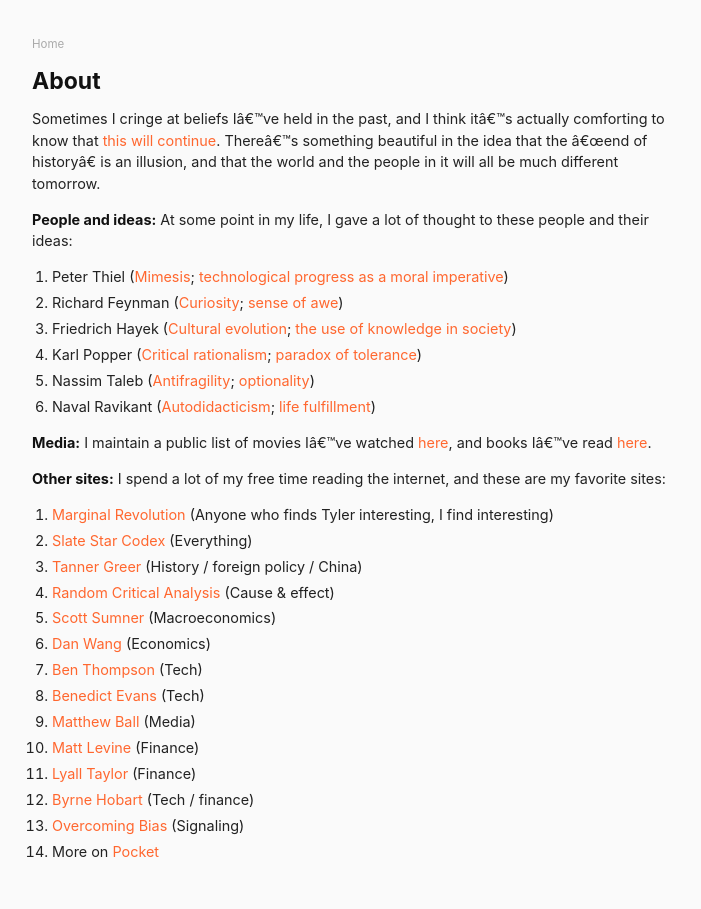
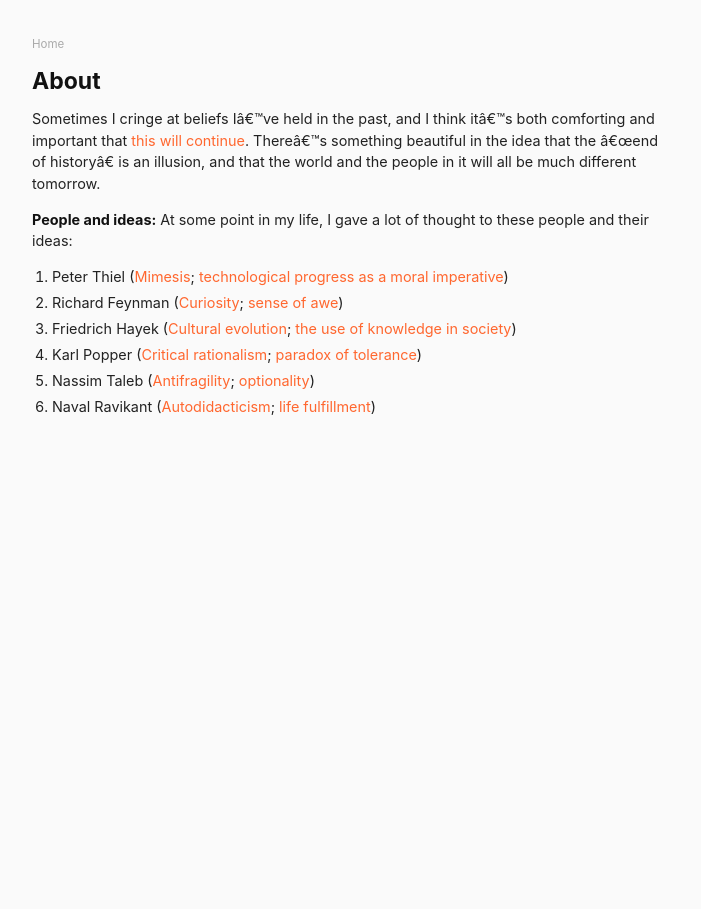
Before and after one commit to danschlz/danschulz.github.io, a Jekyll site: the page built from about.md, in a window 1280 px wide. Shown: the whole page, without its empty margins (0-701 px from the left). Built offline with Jekyll 4.4.1, drawn with Linux system fonts in a browser that asks for light colours.

Commit message:
Update about.md

```diff
--- a/about.md
+++ b/about.md
@@ -4,7 +4,7 @@ title: About
 permalink: /about/
 ---
 
-Sometimes I cringe at beliefs I've held in the past, and I think it's actually comforting to know that [this will continue](https://en.wikipedia.org/wiki/End-of-history_illusion). There's something beautiful in the idea that the "end of history" is an illusion, and that the world and the people in it will all be much different tomorrow.
+Sometimes I cringe at beliefs I've held in the past, and I think it's both comforting and important that [this will continue](https://en.wikipedia.org/wiki/End-of-history_illusion). There's something beautiful in the idea that the "end of history" is an illusion, and that the world and the people in it will all be much different tomorrow.
 
 **People and ideas:** At some point in my life, I gave a lot of thought to these people and their ideas:
 
@@ -14,22 +14,3 @@ Sometimes I cringe at beliefs I've held in the past, and I think it's actually c
 * Karl Popper ([Critical rationalism](https://en.wikipedia.org/wiki/Critical_rationalism); [paradox of tolerance](https://en.wikipedia.org/wiki/Paradox_of_tolerance))
 * Nassim Taleb ([Antifragility](https://en.wikipedia.org/wiki/Antifragility); [optionality](https://25iq.com/2013/10/13/a-dozen-things-ive-learned-from-nassim-taleb-about-optionalityinvesting/))
 * Naval Ravikant ([Autodidacticism](https://www.youtube.com/watch?v=dmBoU93TRlo); [life fulfillment](https://youtu.be/X7tnoR6a-8A))
-
-**Media:** I maintain a public list of movies I've watched [here](https://letterboxd.com/danschlz/films/diary/), and books I've read [here](https://www.goodreads.com/user/show/61944802-dan-schulz).
-
-**Other sites:** I spend a lot of my free time reading the internet, and these are my favorite sites:
-
-* [Marginal Revolution](http://marginalrevolution.com/) (Anyone who finds Tyler interesting, I find interesting)
-* [Slate Star Codex](http://slatestarcodex.com/) (Everything)
-* [Tanner Greer](https://scholars-stage.blogspot.com/) (History / foreign policy / China)
-* [Random Critical Analysis](https://randomcriticalanalysis.com/) (Cause & effect)
-* [Scott Sumner](https://themoneyillusion.com/) (Macroeconomics)
-* [Dan Wang](https://danwang.co/) (Economics)
-* [Ben Thompson](https://stratechery.com/) (Tech)
-* [Benedict Evans](https://www.ben-evans.com/) (Tech)
-* [Matthew Ball](https://www.matthewball.vc/) (Media)
-* [Matt Levine](https://www.bloomberg.com/view/topics/money-stuff) (Finance)
-* [Lyall Taylor](https://lt3000.blogspot.com/) (Finance)
-* [Byrne Hobart](https://diff.substack.com/) (Tech / finance)
-* [Overcoming Bias](http://www.overcomingbias.com/) (Signaling)
-* More on [Pocket](https://getpocket.com/@danschulz44)
```
